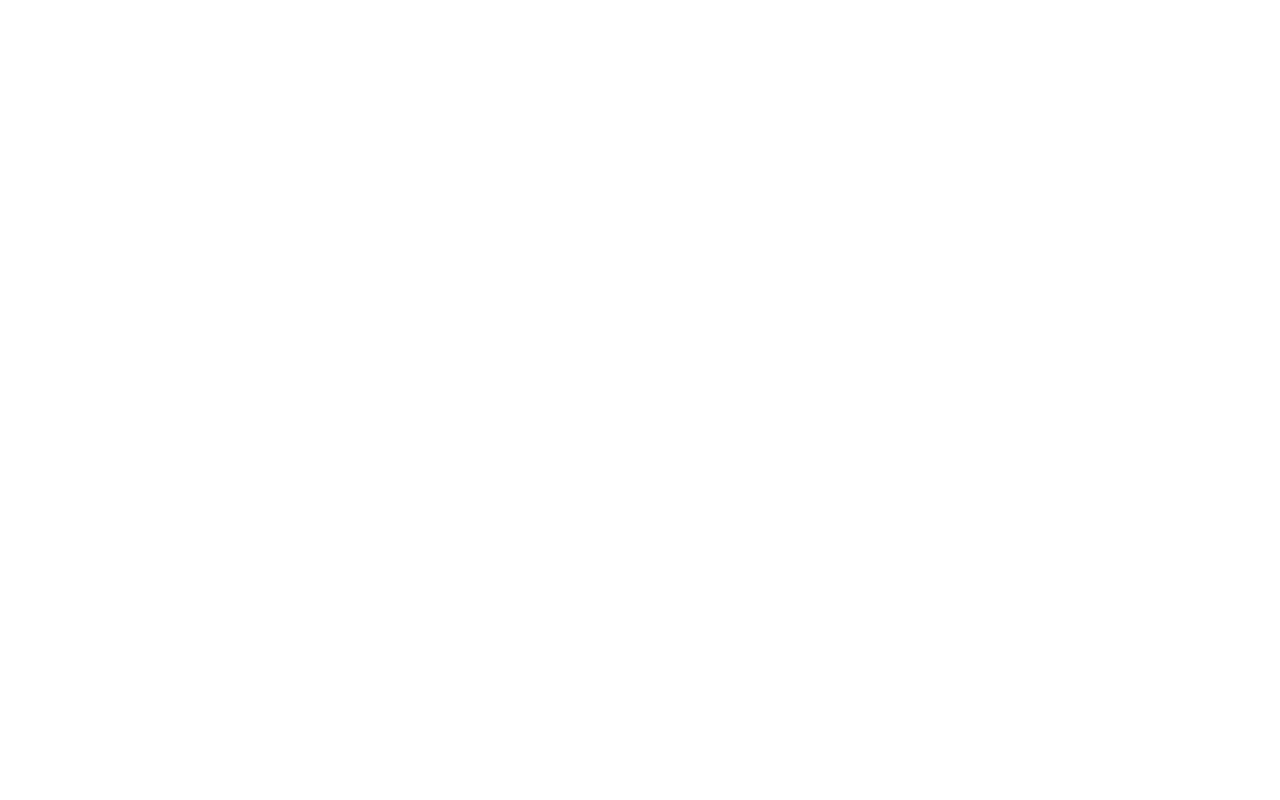
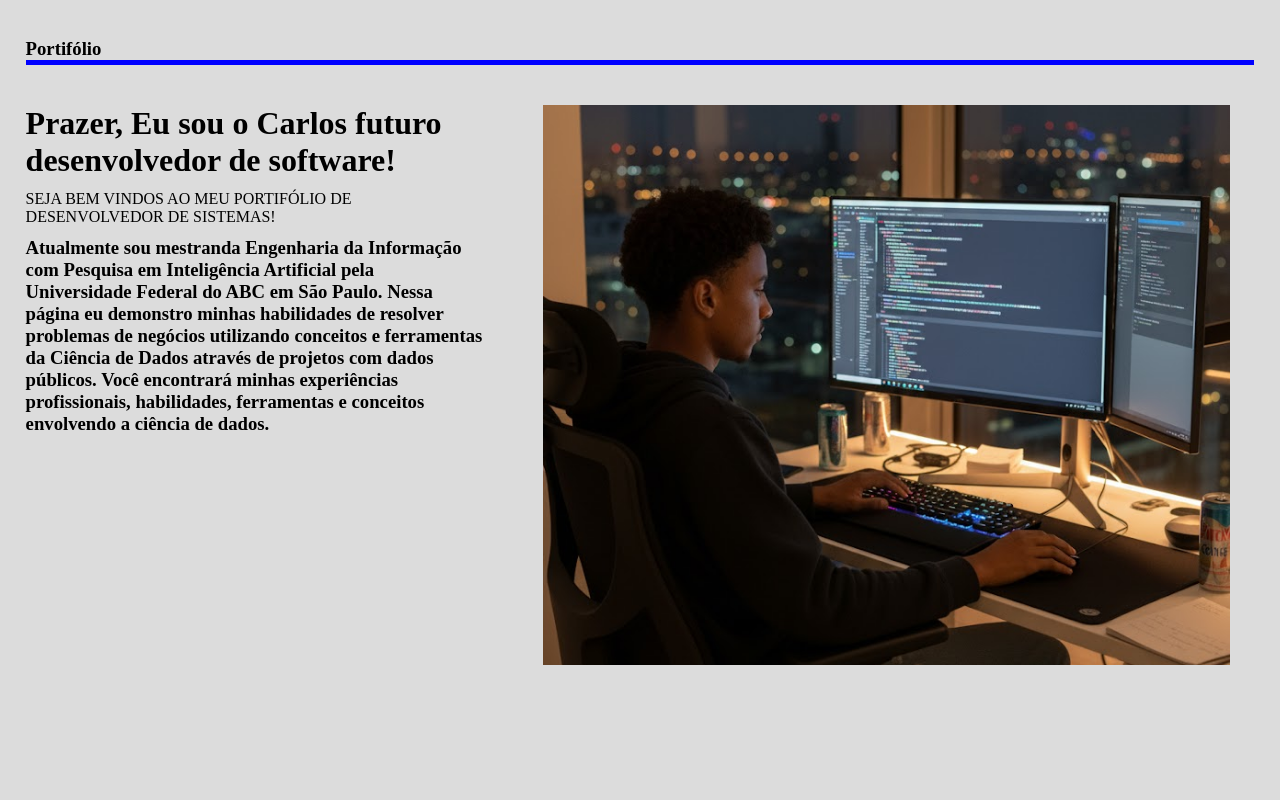
Before and after one commit to carlosedusp05/portifolio-carlos, a plain HTML site: page index.html in a window 1280 px wide. Shown: the top 800 px of the page. Drawn offline with Linux system fonts and the light colour scheme.

Commit message:
header finalizado

```diff
--- a/index.html
+++ b/index.html
@@ -7,7 +7,29 @@
     <title>Portifólio</title>
 </head>
 <body>
-    <header></header>
+    <header>
+        <div class="titulo">
+            <h3>Portifólio</h3>
+        </div>
+        <div class="container">
+            <div class="textos">
+                <div class="bemVindo">
+                    <h1>Prazer, Eu sou o Carlos futuro desenvolvedor de software!</h1>
+                </div>
+                <div class="subTitulo">
+                    SEJA BEM VINDOS AO MEU PORTIFÓLIO DE DESENVOLVEDOR DE SISTEMAS!
+                </div>
+                <div class="descricao">
+                    <h3>Atualmente sou mestranda Engenharia da Informação com Pesquisa em Inteligência Artificial pela Universidade Federal do ABC em São Paulo.
+                        Nessa página eu demonstro minhas habilidades de resolver problemas de negócios utilizando conceitos e ferramentas da Ciência de Dados através de projetos com dados públicos.
+                        Você encontrará minhas experiências profissionais, habilidades, ferramentas e conceitos envolvendo a ciência de dados.</h3>
+                </div>
+            </div>
+            <div class="imagem">
+                <img src="./img/programador.jpg" alt="Carlos">
+            </div>
+        </div>
+    </header>
     <main>
         <div class="secao1"></div>
         <div class="secao2"></div>
--- a/style.css
+++ b/style.css
@@ -0,0 +1,58 @@
+*{
+    padding: 0;
+    margin: 0;
+    box-sizing: border-box;
+    background-color: gainsboro;
+}
+
+header {
+    width: 96%;
+    height: 100vh;
+    margin: 2%;
+    display: flex;
+    flex-direction: column;
+    gap: 5%;
+}
+
+.titulo {
+    width: 100%;
+    height: 7%;
+    border-bottom: 5px solid blue;
+    padding-top: 1%;
+}
+
+.container{
+    display: flex;
+    height: 100%;
+    width: 98%;
+    gap: 5%;
+}
+
+.textos {
+    display: flex;
+    flex-direction: column;
+    width: 40%;
+    height: 70%;
+    gap: 2%;
+}
+
+.imagem {
+    border-radius: 5px;
+    width: 60%;
+    height: 70%;
+}
+
+.imagem img{
+    object-fit: cover;
+    width: 100%;
+    height: 100%;
+}
+
+main{
+    display: flex;
+    flex-direction: column;
+    width: 96%;
+    height: 100vh;
+    margin: 2%;
+    background-color: aqua;
+}
```
Also changed, not shown: img/programador.jpg (added).
